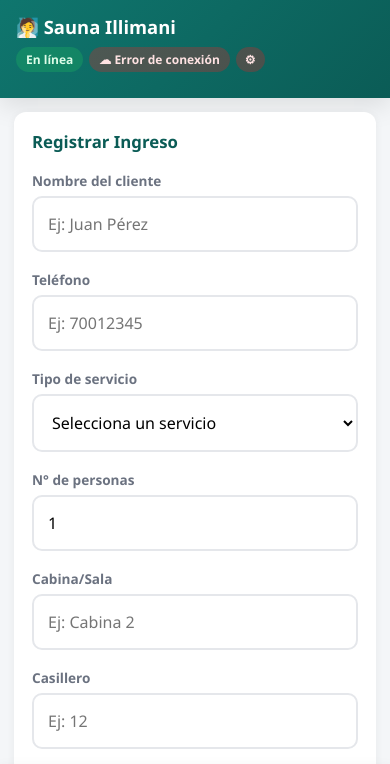
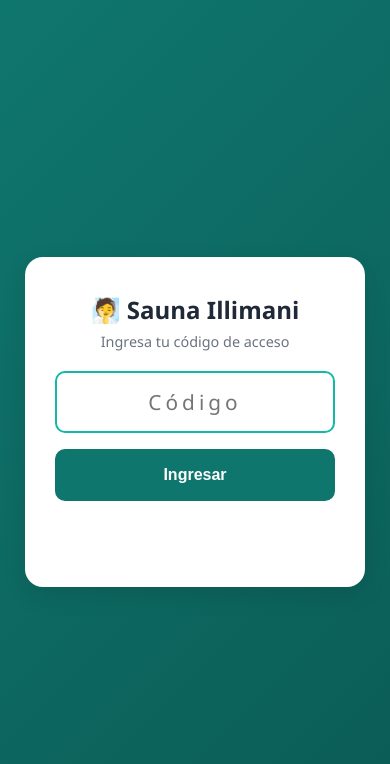
Before and after one commit to geximeto/Sauna--Illimani-app, a plain HTML site: page index.html in a window 390 px wide. Shown: the top 764 px of the page. Drawn offline with nearby package versions, Linux system fonts and the light colour scheme; no server answers.

Commit message:
Agregar control de acceso por rol: encargada (todos los modulos) y asistente (solo Pedidos)

```diff
--- a/backend/public/css/styles.css
+++ b/backend/public/css/styles.css
@@ -872,3 +872,66 @@ body {
     grid-template-columns: repeat(3, 1fr);
   }
 }
+
+/* ===== Pantalla de acceso ===== */
+.login-gate {
+  position: fixed;
+  inset: 0;
+  z-index: 200;
+  display: flex;
+  align-items: center;
+  justify-content: center;
+  background: linear-gradient(135deg, var(--primary), var(--primary-dark));
+  padding: 20px;
+}
+
+.login-card {
+  background: white;
+  border-radius: 18px;
+  padding: 36px 30px;
+  max-width: 340px;
+  width: 100%;
+  text-align: center;
+  box-shadow: var(--shadow-lg);
+}
+
+.login-card h1 {
+  font-size: 1.5rem;
+  margin-bottom: 6px;
+}
+
+.login-card p {
+  color: var(--text-muted);
+  font-size: 0.9rem;
+  margin-bottom: 20px;
+}
+
+.login-card input {
+  width: 100%;
+  padding: 15px 16px;
+  border: 2px solid var(--border);
+  border-radius: 10px;
+  font-size: 1.3rem;
+  text-align: center;
+  letter-spacing: 4px;
+  margin-bottom: 16px;
+  font-family: inherit;
+}
+
+.login-card input:focus {
+  outline: none;
+  border-color: var(--primary-light);
+}
+
+.login-error {
+  color: var(--danger);
+  font-size: 0.85rem;
+  font-weight: 600;
+  min-height: 1.2em;
+  margin-top: 12px;
+}
+
+#role-badge, #logout-btn {
+  display: inline-flex;
+  align-items: center;
+}
--- a/backend/public/sw.js
+++ b/backend/public/sw.js
@@ -1,10 +1,11 @@
-const CACHE_NAME = 'sauna-app-v11';
+const CACHE_NAME = 'sauna-app-v12';
 const ASSETS = [
   './',
   './index.html',
   './manifest.json',
   './css/styles.css',
   './js/db.js',
+  './js/auth.js',
   './js/app.js',
   './js/inventario.js',
   './js/pedidos.js',
--- a/css/styles.css
+++ b/css/styles.css
@@ -872,3 +872,66 @@ body {
     grid-template-columns: repeat(3, 1fr);
   }
 }
+
+/* ===== Pantalla de acceso ===== */
+.login-gate {
+  position: fixed;
+  inset: 0;
+  z-index: 200;
+  display: flex;
+  align-items: center;
+  justify-content: center;
+  background: linear-gradient(135deg, var(--primary), var(--primary-dark));
+  padding: 20px;
+}
+
+.login-card {
+  background: white;
+  border-radius: 18px;
+  padding: 36px 30px;
+  max-width: 340px;
+  width: 100%;
+  text-align: center;
+  box-shadow: var(--shadow-lg);
+}
+
+.login-card h1 {
+  font-size: 1.5rem;
+  margin-bottom: 6px;
+}
+
+.login-card p {
+  color: var(--text-muted);
+  font-size: 0.9rem;
+  margin-bottom: 20px;
+}
+
+.login-card input {
+  width: 100%;
+  padding: 15px 16px;
+  border: 2px solid var(--border);
+  border-radius: 10px;
+  font-size: 1.3rem;
+  text-align: center;
+  letter-spacing: 4px;
+  margin-bottom: 16px;
+  font-family: inherit;
+}
+
+.login-card input:focus {
+  outline: none;
+  border-color: var(--primary-light);
+}
+
+.login-error {
+  color: var(--danger);
+  font-size: 0.85rem;
+  font-weight: 600;
+  min-height: 1.2em;
+  margin-top: 12px;
+}
+
+#role-badge, #logout-btn {
+  display: inline-flex;
+  align-items: center;
+}
--- a/index.html
+++ b/index.html
@@ -10,6 +10,16 @@
 <link rel="stylesheet" href="css/styles.css">
 </head>
 <body>
+  <div id="login-gate" class="login-gate">
+    <form id="login-form" class="login-card">
+      <h1>🧖 Sauna Illimani</h1>
+      <p>Ingresa tu código de acceso</p>
+      <input type="password" inputmode="numeric" id="login-pin" placeholder="Código" autocomplete="off" autofocus>
+      <button type="submit" class="btn-primary">Ingresar</button>
+      <p id="login-error" class="login-error"></p>
+    </form>
+  </div>
+
   <header class="app-header">
     <div class="header-content">
       <h1>🧖 Sauna Illimani</h1>
@@ -17,6 +27,8 @@
         <span id="connection-status" class="status-badge status-online">En línea</span>
         <button id="sync-status-btn" class="status-badge status-offline" title="Sincronizar ahora">☁ Sin servidor</button>
         <button id="sync-config-btn" class="status-badge status-offline" title="Configurar servidor de sincronización">⚙</button>
+        <span id="role-badge" class="status-badge status-online" style="display:none;"></span>
+        <button id="logout-btn" class="status-badge status-offline" title="Cerrar sesión" style="display:none;">🚪 Salir</button>
       </div>
     </div>
     <nav class="tabs">
@@ -416,6 +428,7 @@
   <div id="toast" class="toast"></div>
 
   <script src="js/db.js"></script>
+  <script src="js/auth.js"></script>
   <script src="js/app.js"></script>
   <script src="js/inventario.js"></script>
   <script src="js/pedidos.js"></script>
--- /dev/null
+++ b/js/auth.js
@@ -0,0 +1,95 @@
+/* Control de acceso por código compartido: "encargada" (todos los módulos)
+   o "asistente" (solo Pedidos). No es un login robusto tipo banco, es un
+   filtro simple para que el personal no entre por accidente a módulos
+   que no le corresponden. */
+const ROLE_KEY = 'sauna_role';
+
+const loginGate = document.getElementById('login-gate');
+const loginForm = document.getElementById('login-form');
+const loginPinInput = document.getElementById('login-pin');
+const loginErrorEl = document.getElementById('login-error');
+const roleBadge = document.getElementById('role-badge');
+const logoutBtn = document.getElementById('logout-btn');
+
+const TABS_SOLO_ASISTENTE = ['pedidos'];
+
+function getRole() {
+  return localStorage.getItem(ROLE_KEY);
+}
+
+function ocultarGate() {
+  loginGate.style.display = 'none';
+}
+
+function mostrarGate() {
+  loginGate.style.display = 'flex';
+  loginPinInput.value = '';
+  loginPinInput.focus();
+}
+
+function aplicarRestriccionesDeRol(role) {
+  const esAsistente = role === 'asistente';
+
+  document.querySelectorAll('.tab-btn').forEach(btn => {
+    const permitido = !esAsistente || TABS_SOLO_ASISTENTE.includes(btn.dataset.tab);
+    btn.style.display = permitido ? '' : 'none';
+  });
+
+  if (esAsistente) {
+    document.querySelectorAll('.tab-btn').forEach(b => b.classList.toggle('active', b.dataset.tab === 'pedidos'));
+    document.querySelectorAll('.tab-content').forEach(sec => sec.classList.toggle('active', sec.id === 'pedidos'));
+  }
+
+  roleBadge.style.display = 'inline-flex';
+  roleBadge.textContent = esAsistente ? '👤 Asistente' : '👤 Encargada';
+  logoutBtn.style.display = 'inline-flex';
+}
+
+async function intentarLogin(pin) {
+  const backendUrl = (location.protocol === 'http:' || location.protocol === 'https:') ? location.origin : '';
+  const res = await fetch(`${backendUrl}/api/auth/login`, {
+    method: 'POST',
+    headers: { 'Content-Type': 'application/json' },
+    body: JSON.stringify({ pin })
+  });
+  if (!res.ok) throw new Error('Código incorrecto');
+  return res.json();
+}
+
+loginForm.addEventListener('submit', async (e) => {
+  e.preventDefault();
+  loginErrorEl.textContent = '';
+  const pin = loginPinInput.value.trim();
+  if (!pin) return;
+
+  try {
+    const { role } = await intentarLogin(pin);
+    localStorage.setItem(ROLE_KEY, role);
+    aplicarRestriccionesDeRol(role);
+    ocultarGate();
+    if (role === 'asistente' && typeof poblarSelectClientes === 'function') {
+      poblarSelectClientes();
+      poblarSelectProductos();
+      cargarPedidos();
+    }
+  } catch (err) {
+    loginErrorEl.textContent = err.message.includes('fetch')
+      ? 'No se pudo conectar al servidor. Revisa tu internet.'
+      : 'Código incorrecto, intenta de nuevo.';
+  }
+});
+
+logoutBtn.addEventListener('click', () => {
+  localStorage.removeItem(ROLE_KEY);
+  location.reload();
+});
+
+(function initAuth() {
+  const role = getRole();
+  if (role) {
+    ocultarGate();
+    aplicarRestriccionesDeRol(role);
+  } else {
+    mostrarGate();
+  }
+})();
--- a/sw.js
+++ b/sw.js
@@ -1,10 +1,11 @@
-const CACHE_NAME = 'sauna-app-v11';
+const CACHE_NAME = 'sauna-app-v12';
 const ASSETS = [
   './',
   './index.html',
   './manifest.json',
   './css/styles.css',
   './js/db.js',
+  './js/auth.js',
   './js/app.js',
   './js/inventario.js',
   './js/pedidos.js',
```
Also changed, not shown: backend/public/index.html (+13 -0 lines), backend/public/js/auth.js (added, +95 -0 lines), backend/server.js (+12 -0 lines).
